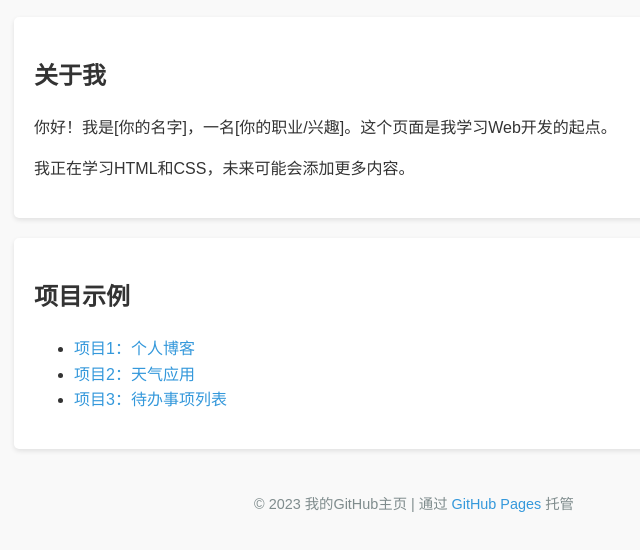
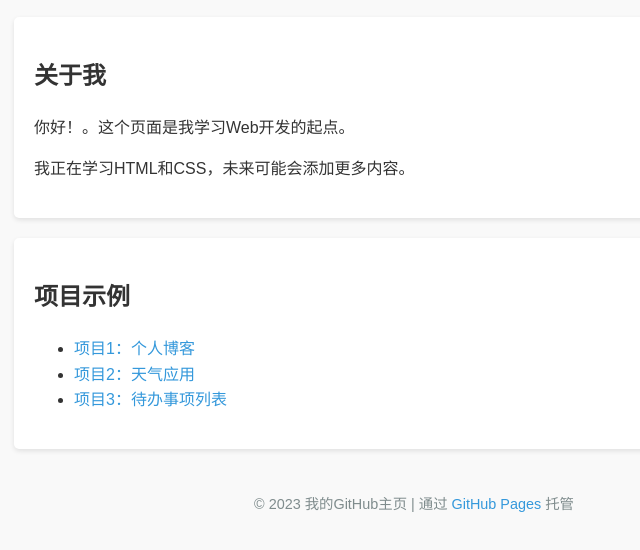
Before and after one commit to simplifes/simplifes.github.io, a plain HTML site: page index.html in a window 1280 px wide. Shown: the part 200-750 px from the top of the page, without its empty margins (226-866 px from the left). Drawn offline with Linux system fonts and the light colour scheme.

Commit message:
Update index.html

```diff
--- a/index.html
+++ b/index.html
@@ -52,7 +52,7 @@
 
     <div class="intro">
         <h2>关于我</h2>
-        <p>你好！我是[你的名字]，一名[你的职业/兴趣]。这个页面是我学习Web开发的起点。</p>
+        <p>你好！。这个页面是我学习Web开发的起点。</p>
         <p>我正在学习HTML和CSS，未来可能会添加更多内容。</p>
     </div>
 
```
